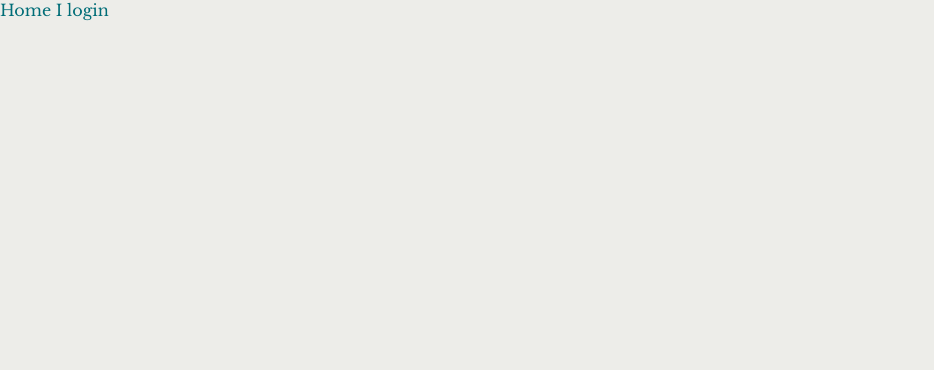
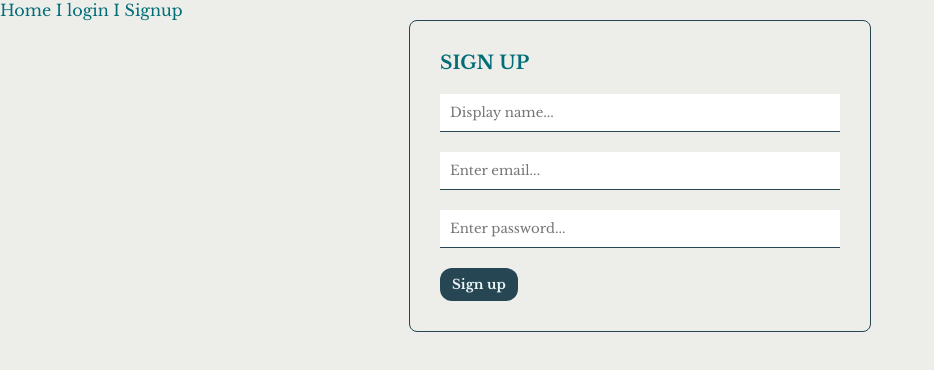
Before and after one commit to Paul2071/352-book-project, a Vue app: page /signup in a window 1280 px wide. Before the commit this address had no page. Shown: the top 370 px of the page, without its empty margins (0-934 px from the left). Built offline with nearby package versions, Linux system fonts and the light colour scheme.

Commit message:
added signup form, tested and it works. router link in app.vue to navigate

```diff
--- a/src/App.vue
+++ b/src/App.vue
@@ -6,7 +6,8 @@
     <div>
 
         <router-link to="/">Home</router-link> I
-        <router-link to="/login">login</router-link>
+        <router-link to="/login">login</router-link> I
+        <router-link to="/signup">Signup</router-link>
 
         <router-view></router-view>
 
--- a/src/router/index.js
+++ b/src/router/index.js
@@ -1,6 +1,7 @@
 import { createRouter, createWebHistory } from 'vue-router'
 import Home from '../views/Home.vue'
 import LoginAuth from "../views/auth/LoginAuth.vue"
+import Signup from "../views/auth/Signup.vue"
 
 
 const routes =  [
@@ -14,6 +15,11 @@ const routes =  [
       name: 'LoginAuth',
       component: LoginAuth
     },
+    {
+      path: '/signup',
+      name: 'Signup',
+      component: Signup
+    },
 
 
   ]
--- /dev/null
+++ b/src/views/auth/Signup.vue
@@ -0,0 +1,44 @@
+<!-- eslint-disable vue/multi-word-component-names -->
+<template>
+     <form @submit.prevent="handleSubmit">
+        <h3>SIGN UP</h3>
+        <input type="text" placeholder="Display name..." v-model="displayName">
+        <input type="email" placeholder="Enter email..." v-model="email">
+        <input type="password" placeholder="Enter password..." v-model="password">
+        <div v-if="error" class="error"> {{ error }}</div>
+
+        <button v-if="!isPending">Sign up</button>
+        <button v-if="isPending" disabled>Loading...</button>
+    </form>
+</template>
+
+<script >
+
+import  useSignup  from "@/composables/useSignup.js"
+import { ref } from "vue";
+
+export default{
+
+    setup () {
+
+        const { error, signup, isPending} = useSignup()
+
+        const email = ref('')
+        const password = ref('')
+        const displayName = ref('')
+
+        const handleSubmit = async () => {
+            const res = await signup( email.value, password.value, displayName.value)
+            if (!error.value) {
+               console.log("User signed up")
+               return res
+            }
+        }
+
+        return { email, password, displayName, isPending, error, handleSubmit}
+    }
+
+
+
+}
+</script>
```
